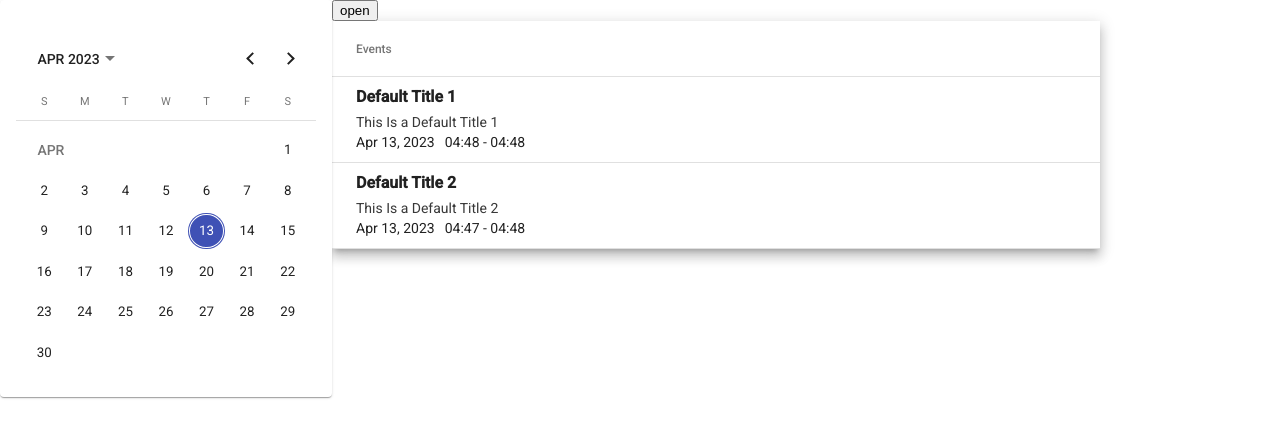
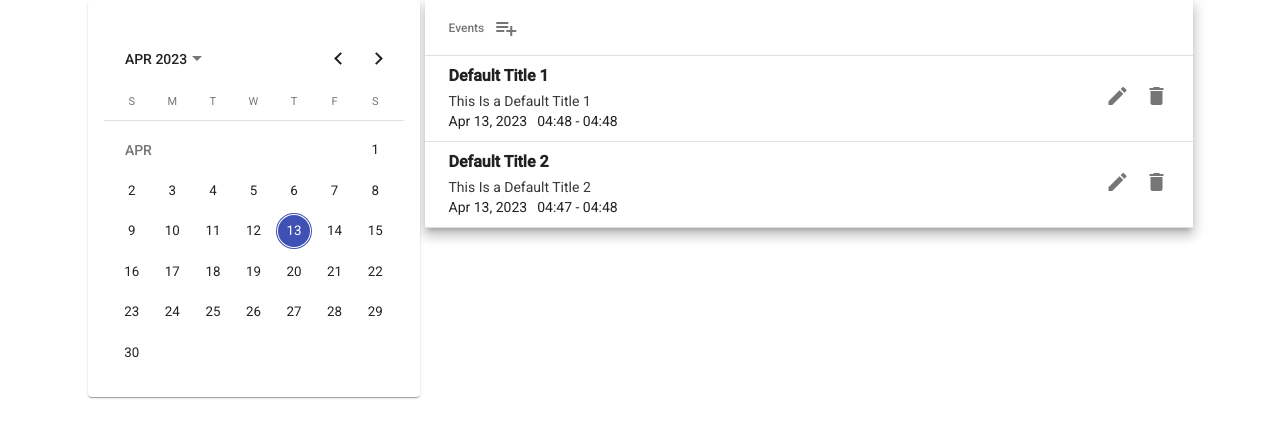
Before and after one commit to InterviewTask/calender, an Angular app: page / in a window 1280 px wide. Shown: the top 438 px of the page. Built offline with nearby package versions, Linux system fonts and the light colour scheme.

Commit message:
feat: edit appoinment

```diff
--- a/src/app/pages/calender/calender.component.scss
+++ b/src/app/pages/calender/calender.component.scss
@@ -1,7 +1,9 @@
 .calender-container {
   display: flex;
+  justify-content: center;
   .appointmentList {
     width: 60%;
+    margin-left: 5px;
   }
   .calendar-card {
     width: 300px;
--- a/src/app/pages/calender/components/appointment/appointment.component.ts
+++ b/src/app/pages/calender/components/appointment/appointment.component.ts
@@ -19,26 +19,26 @@ export class AppointmentComponent implements OnInit {
   ) { }
 
   ngOnInit(): void {
-    this.createFrom()
+    this.createFrom(this.data)
   }
 
   createFrom(item?: Appointment) {
     this.form = this.fb.group({
-      id         : [item ? item.id :          null],
-      title      : [item ? item.title :       null, [Validators.required]],
-      description: [item ? item.description : null],
-      date       : [item ? item.date :        this.data.date, [Validators.required]],
-      startTime  : [item ? item.startTime :   null, [Validators.required]],
-      endTime    : [item ? item.endTime :     null, [Validators.required]],
+      id         : [item && item.id ? item.id : null],
+      title      : [item && item.title ? item.title : null, [Validators.required]],
+      description: [item && item.description ? item.description : null],
+      date       : [item && item.date ? item.date : this.data.date, [Validators.required]],
+      startTime  : [item && item.startTime ? item.startTime : null, [Validators.required]],
+      endTime    : [item && item.endTime ? item.endTime : null, [Validators.required]],
     })
   }
   handleAction() {
 
     this.form.markAllAsTouched();
-    if(this.form.valid){
+    if (this.form.valid) {
       this.form.get('date')?.setValue(
-        formatDate(this.form.get('date')?.value,'yyyy-MM-dd','en-US')
-        )
+        formatDate(this.form.get('date')?.value, 'yyyy-MM-dd', 'en-US')
+      )
       this.dialogRef.close(this.form.value)
     }
   }
--- a/src/app/pages/calender/components/appointments-table/appointments-table.component.html
+++ b/src/app/pages/calender/components/appointments-table/appointments-table.component.html
@@ -1,4 +1,3 @@
-<button (click)="openDialog()">open </button>
 <table
   mat-table
   [dataSource]="dataSource"
@@ -11,26 +10,36 @@
     [matColumnDef]="column.columnDef"
   >
     <th mat-header-cell *matHeaderCellDef>
+      <div class="header">
+        <div class="header-name">
           {{ column.header }}
+        </div>
+        <div class="action">
+          <mat-icon (click)="openDialog()">playlist_add</mat-icon>
+        </div>
+      </div>
     </th>
-    <td mat-cell *matCellDef="let row" class="info">
-      <ng-container >
+    <td mat-cell *matCellDef="let row">
+      <div class="container">
+        <div class="info">
           <div class="title">
-          {{row.title}}
+            {{ row.title }}
           </div>
           <div class="description">
-          {{row.description}}
+            {{ row.description }}
           </div>
           <div class="date-time">
             <div class="date">
-          {{row.date|date}}
+              {{ row.date | date }}
             </div>
-          <div class="time">
-          {{row.startTime}} - {{row.endTime}}
+            <div class="time">{{ row.startTime }} - {{ row.endTime }}</div>
           </div>
         </div>
-
-      </ng-container>
+        <div class="actions">
+          <mat-icon (click)="editItem(row)">edit</mat-icon>
+          <mat-icon (click)="deleteItem(row)">delete</mat-icon>
+        </div>
+      </div>
     </td>
   </ng-container>
 
--- a/src/app/pages/calender/components/appointments-table/appointments-table.component.scss
+++ b/src/app/pages/calender/components/appointments-table/appointments-table.component.scss
@@ -1,9 +1,8 @@
 .cdk-drag-preview {
   box-sizing: border-box;
   border-radius: 4px;
-  box-shadow: 0 5px 5px -3px rgba(0, 0, 0, 0.2), 0 8px 10px 1px
-              rgba(0, 0, 0, 0.14), 0 3px 14px 2px
-              rgba(0, 0, 0, 0.12);
+  box-shadow: 0 5px 5px -3px rgba(0, 0, 0, 0.2),
+    0 8px 10px 1px rgba(0, 0, 0, 0.14), 0 3px 14px 2px rgba(0, 0, 0, 0.12);
 
   height: 48px;
   background-color: white;
@@ -28,26 +27,52 @@
   background: #ccc;
 }
 
-.info{
+.header {
+  display: flex;
+  align-items: center;
+
+  .header-name {
+    display: flex;
+    margin-right: 10px;
+  }
+  .action {
+    display: flex;
+    mat-icon {
+      cursor: pointer;
+    }
+  }
+}
+.container {
+  display: flex;
+  align-items: center;
+  justify-content: space-between;
+  .info {
     padding-top: 10px;
     padding-bottom: 10px;
-  // background-color: rgb(115, 124, 173);
-  .title{
+    .title {
       font-size: 16px;
       font-weight: bold;
       margin-bottom: 5px;
     }
-  .description{
+    .description {
       color: #383838;
       font-size: 14px;
     }
-  .date-time{
+    .date-time {
       display: flex;
-    .date{
+      .date {
         margin-right: 5px;
       }
-    .time{
+      .time {
         margin-left: 5px;
       }
     }
   }
+  .actions{
+    mat-icon{
+      margin-left: 15px;
+      cursor: pointer;
+      color: #767676;
+    }
+  }
+}
--- a/src/app/pages/calender/components/appointments-table/appointments-table.component.ts
+++ b/src/app/pages/calender/components/appointments-table/appointments-table.component.ts
@@ -72,4 +72,30 @@ export class AppointmentsTableComponent implements OnInit,OnChanges {
     });
   }
 
+  editItem(item:Appointment){
+    item={
+      ...item,
+      date:this.selectedDate
+    }
+    const config: MatDialogConfig = {
+      panelClass: 'app-full-bleed-dialog',
+      width:'30%',
+      data: item
+    }
+    const dialogRef = this.dialog.open(AppointmentComponent,config);
+
+    dialogRef.afterClosed().subscribe(result => {
+      if(result){
+        this.appointmentsService.editAppointment(result)
+        this.getDate();
+
+      }
+
+    });
+  }
+
+  deleteItem(item:Appointment){
+
+  }
+
 }
--- a/src/app/pages/calender/models/appointment.model.ts
+++ b/src/app/pages/calender/models/appointment.model.ts
@@ -2,7 +2,7 @@ export interface Appointment {
   id?: number |null;
   title: string;
   description?: string;
-  date: string;
+  date: any;
   startTime: string;
   endTime: string;
 }
--- a/src/app/pages/calender/services/appointments.service.ts
+++ b/src/app/pages/calender/services/appointments.service.ts
@@ -6,7 +6,7 @@ import { formatDate } from '@angular/common';
 export class AppointmentsService {
   appointmentsList: Appointment[] = [
     {
-          "id": null,
+      "id": 10,
       "title": "Default Title 1 ",
       "description": "This Is a Default Title 1 ",
       "date": "2023-04-13",
@@ -14,7 +14,7 @@ export class AppointmentsService {
       "endTime": "04:48"
     },
     {
-          "id": null,
+      "id": 15,
       "title": "Default Title 2 ",
       "description": "This Is a Default Title 2 ",
       "date": "2023-04-13",
@@ -22,7 +22,7 @@ export class AppointmentsService {
       "endTime": "04:48"
     },
     {
-          "id": null,
+      "id": 2,
       "title": "Default Title 3 ",
       "description": "This Is a Default Title 3 ",
       "date": "2023-04-14",
@@ -34,22 +34,32 @@ export class AppointmentsService {
   constructor() { }
 
   addAppointment(item: Appointment) {
+    item = {
+      ...item,
+      id: this.randomInt()
+    }
     this.appointmentsList.push(item);
   }
 
   editAppointment(item: Appointment) {
-    this.appointmentsList = [
-      ...this.appointmentsList,
-      item
-    ]
+    this.appointmentsList = this.appointmentsList.map(obj =>
+      obj.id === item.id ?
+        {
+          ...obj,
+          ...item
+        }
+        : obj
+    );
   }
   deleteAppointment(appointmentId: number) {
     this.appointmentsList = this.appointmentsList.filter(item => item.id !== appointmentId)
   }
 
-  getDateAppointment(date:Date){
-    const ali= formatDate(date,'yyyy-MM-dd','en-US');
-    const goox= this.appointmentsList.filter(item =>item.date===ali)
-    return goox
+  getDateAppointment(date: Date) {
+    return this.appointmentsList.filter(item => item.date === formatDate(date, 'yyyy-MM-dd', 'en-US'))
+  }
+
+  private randomInt(min: number = 1, max: number = 100) {
+    return Math.floor(Math.random() * (max - min + 1) + min)
   }
 }
```
Lines whose indentation alone changed are shown as unchanged.
